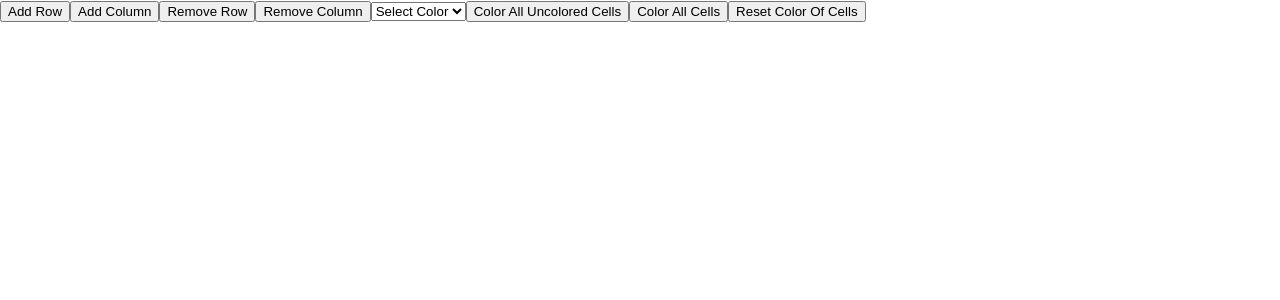
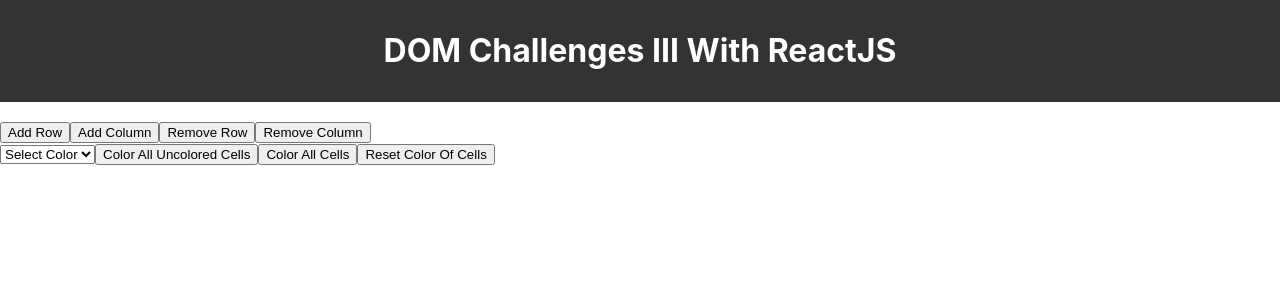
Before and after one commit to ryan4summer/TTP-Assignment-8, a React (Create React App) app: page / in a window 1280 px wide. Shown: the top 300 px of the page. Built offline with nearby package versions, Linux system fonts and the light colour scheme.

Commit message:
Added some styling (a header and some css)

```diff
--- a/src/App.js
+++ b/src/App.js
@@ -1,4 +1,5 @@
 import React, { Component } from "react";
+import Header from "./components/layout/Header";
 import Table from "./components/Table";
 
 class App extends Component {
@@ -6,6 +7,7 @@
     return (
       <div className="App">
         <div className="container">
+          <Header />
           <Table />
         </div>
       </div>
--- a/src/components/Table.js
+++ b/src/components/Table.js
@@ -95,10 +95,19 @@
   render() {
     return (
       <div>
-        <button onClick={this.handleAddRow}>Add Row</button>
-        <button onClick={this.handleAddCol}>Add Column</button>
-        <button onClick={this.handleRemoveRow}>Remove Row</button>
-        <button onClick={this.handleRemoveCol}>Remove Column</button>
+        <button onClick={this.handleAddRow} style={buttonStyle}>
+          Add Row
+        </button>
+        <button onClick={this.handleAddCol} style={buttonStyle}>
+          Add Column
+        </button>
+        <button onClick={this.handleRemoveRow} style={buttonStyle}>
+          Remove Row
+        </button>
+        <button onClick={this.handleRemoveCol} style={buttonStyle}>
+          Remove Column
+        </button>
+        <br />
         <select
           id="dropdown"
           onChange={this.handleDropdownChange}
@@ -112,11 +121,15 @@
           <option value="grey">Grey</option>
           <option value="yellow">Yellow</option>
         </select>
-        <button onClick={this.handleAddColorsToUncolored}>
+        <button onClick={this.handleAddColorsToUncolored} style={colorStyle}>
           Color All Uncolored Cells
         </button>
-        <button onClick={this.handleAddColorsToAll}>Color All Cells</button>
-        <button onClick={this.handleResetColor}>Reset Color Of Cells</button>
+        <button onClick={this.handleAddColorsToAll} style={colorStyle}>
+          Color All Cells
+        </button>
+        <button onClick={this.handleResetColor} style={colorStyle}>
+          Reset Color Of Cells
+        </button>
 
         <table>
           <tbody>
@@ -134,4 +147,12 @@
   }
 }
 
+const buttonStyle = {
+  marginTop: "20px",
+};
+
+const colorStyle = {
+  marginBottom: "20px",
+};
+
 export default Table;
--- /dev/null
+++ b/src/components/layout/Header.js
@@ -0,0 +1,18 @@
+import React from "react";
+
+function Header() {
+  return (
+    <header style={headerStyle}>
+      <h1>DOM Challenges III With ReactJS</h1>
+    </header>
+  );
+}
+
+const headerStyle = {
+  background: "#333",
+  color: "#fff",
+  textAlign: "center",
+  padding: "10px",
+};
+
+export default Header;
```
